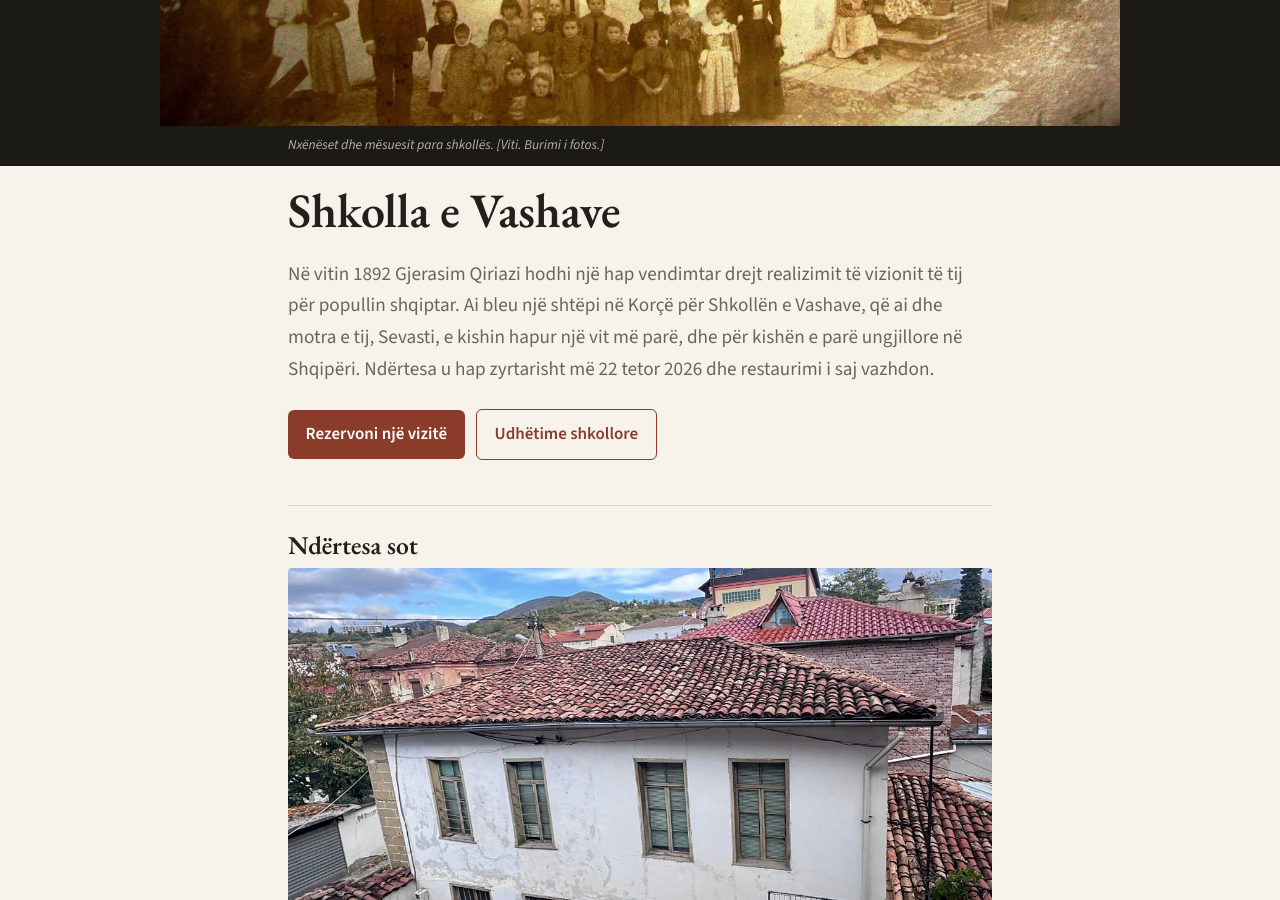
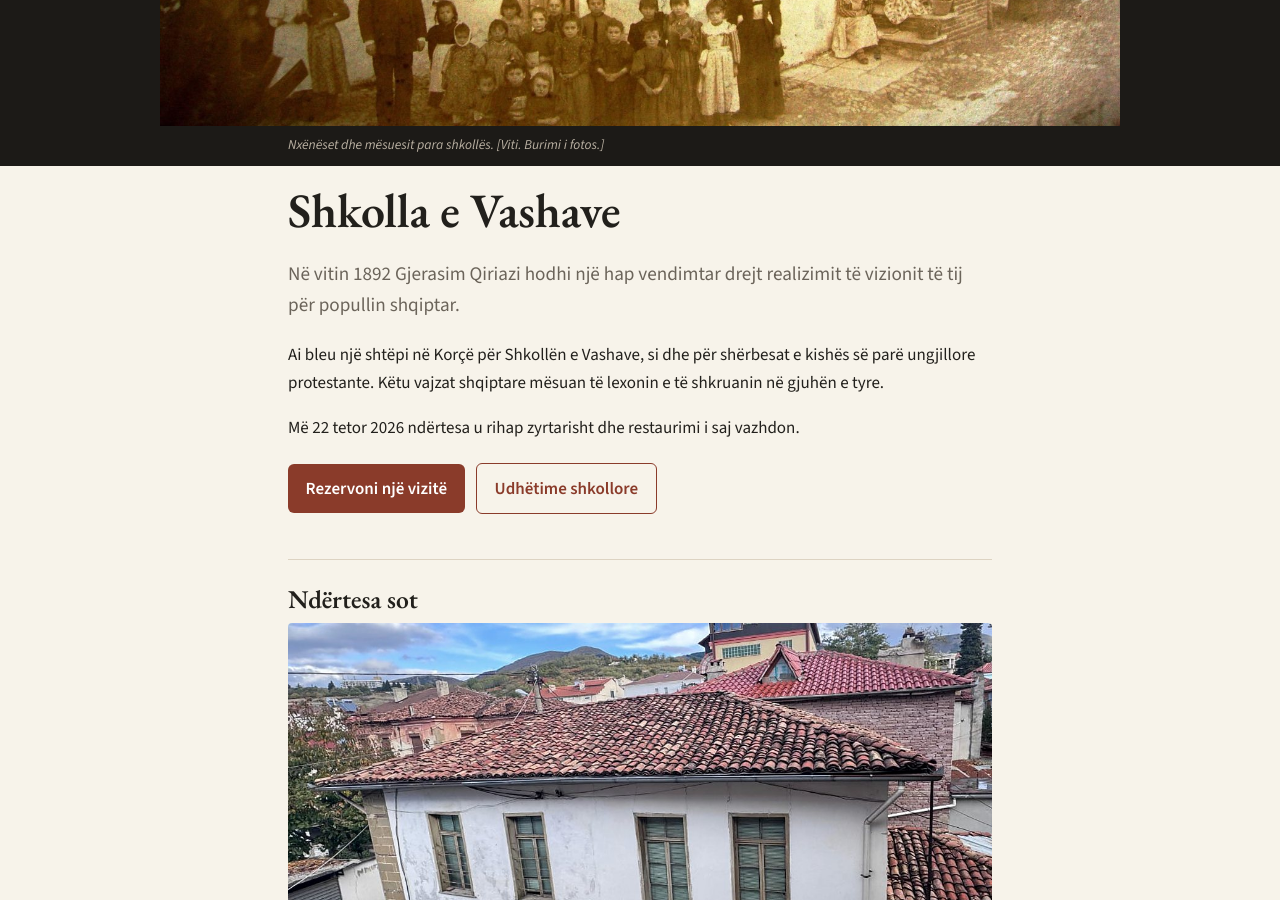
Before and after one commit to shkollaevashave/shkollaevashave, a Jekyll site: the page built from index.html, in a window 1280 px wide and 900 px high, scrolled down 651 px. Built offline with Jekyll 4.4.1, drawn with Linux system fonts in a browser that asks for light colours.

Commit message:
Home intro in three short paragraphs: vision, house, reopening
Co-Authored-By: Claude Opus 5.5 <noreply@anthropic.com>
Claude-Session: https://claude.ai/code/session_01Dn9sXMXg3KYRz9QpykqWzf

```diff
--- a/index.html
+++ b/index.html
@@ -11,7 +11,9 @@ banner_caption: "Nxënëset dhe mësuesit para shkollës. [Viti. Burimi i fotos.
 {%- assign t = site.data.ui.sq -%}
 <section class="hero">
   <h1>{{ site.data.info.name }}</h1>
-  <p class="intro">Në vitin 1892 Gjerasim Qiriazi hodhi një hap vendimtar drejt realizimit të vizionit të tij për popullin shqiptar. Ai bleu një shtëpi në Korçë për Shkollën e Vashave, që ai dhe motra e tij, Sevasti, e kishin hapur një vit më parë, dhe për kishën e parë ungjillore në Shqipëri. Ndërtesa u hap zyrtarisht më 22 tetor 2026 dhe restaurimi i saj vazhdon.</p>
+  <p class="intro">Në vitin 1892 Gjerasim Qiriazi hodhi një hap vendimtar drejt realizimit të vizionit të tij për popullin shqiptar.</p>
+  <p>Ai bleu një shtëpi në Korçë për Shkollën e Vashave, si dhe për shërbesat e kishës së parë ungjillore protestante. Këtu vajzat shqiptare mësuan të lexonin e të shkruanin në gjuhën e tyre.</p>
+  <p>Më 22 tetor 2026 ndërtesa u rihap zyrtarisht dhe restaurimi i saj vazhdon.</p>
   <p>
     <a class="button" href="{{ '/vizitoni/' | relative_url }}">Rezervoni një vizitë</a>
     <a class="button ghost" href="{{ '/udhetime-shkollore/' | relative_url }}">Udhëtime shkollore</a>
```
